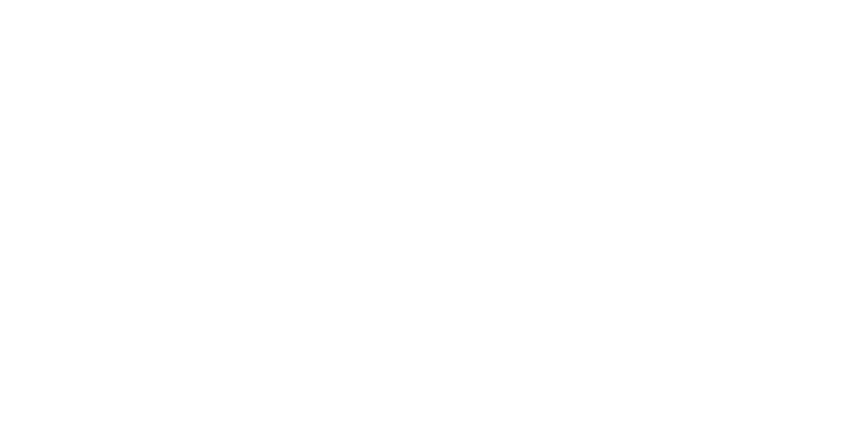
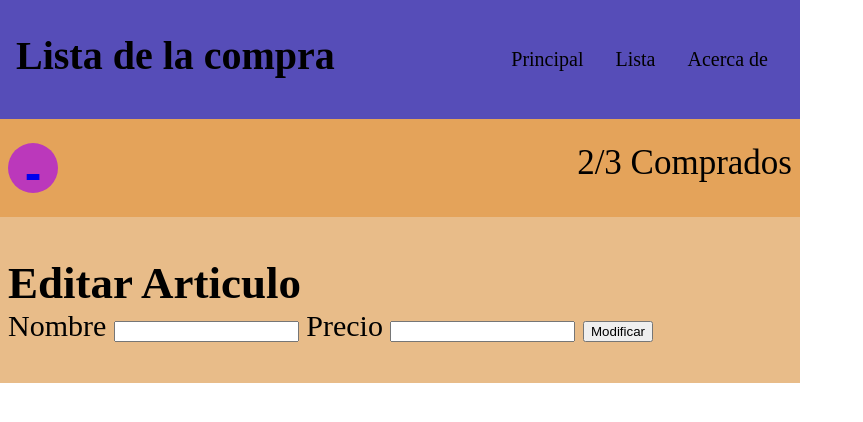
Before and after one commit to CaRuaLeS/202301-W1CH3-carlos-ruiz, a website: page html/edit-article.html in a window 1280 px wide. Shown: the whole page, without its empty margins (0-863 px from the left). Drawn offline with Linux system fonts and the light colour scheme.

Commit message:
Modified page 1 and 2

```diff
--- a/css/style.css
+++ b/css/style.css
@@ -44,6 +44,13 @@ footer {
   background-color: #564db8;
 }
 
+a:link {
+  text-decoration: none;
+}
+a:visited {
+  text-decoration: none;
+}
+
 .item-number {
   display: flex;
   justify-content: space-between;
@@ -73,7 +80,12 @@ footer {
   width: 20px;
   height: 20px;
 }
-
+.list ul li:nth-child(1) span:nth-child(1) {
+  text-decoration: line-through;
+}
+.list ul li:nth-child(3) span:nth-child(1) {
+  text-decoration: line-through;
+}
 .line {
   padding: 1% 0%;
   border-bottom: 2px solid purple;
--- a/html/edit-article.html
+++ b/html/edit-article.html
@@ -1,15 +1,45 @@
 <!DOCTYPE html>
 <html lang="es">
-
-<head>
-  <meta charset="UTF-8">
-  <meta name="viewport" content="width=device-width, initial-scale=1.0">
-  <link rel="stylesheet" href="../css/style.css">
-  <link rel="shortcut icon" href="../favicon.ico" type="image/x-icon">
-  <title>Document</title>
+<meta charset="UTF-8">
+<meta name="viewport" content="width=device-width, initial-scale=1.0">
+<link rel="stylesheet" href="../css/style.css">
+<link rel="shortcut icon" href="../favicon.ico" type="image/x-icon">
+<title>Lista de la compra</title>
 </head>
 
 <body>
+  <header>
+    <h1>Lista de la compra</h1>
+    <ul>
+      <li>Principal</li>
+      <li>Lista</li>
+      <li>Acerca de</li>
+    </ul>
+  </header>
+  <section class="item-number">
+    <button type="button"><a href="../index.html">-</a></button>
+    <div>2/3 Comprados</div>
+  </section>
+  <section class="list">
+    <h2>Editar Articulo</h2>
+    <form>
+      <label>Nombre
+        <input type="text" name="nombre" autocomplete="off" />
+      </label>
+      <label>Precio
+        <input type="number" name="precio" autocomplete="off" />
+      </label>
+      <input type="submit" value="Modificar" />
+    </form>
+  </section>
+
+  <footer>
+
+  </footer>
+
+
+
+
 
 </body>
 
```
Also changed, not shown: index.html (+1 -1 lines).
